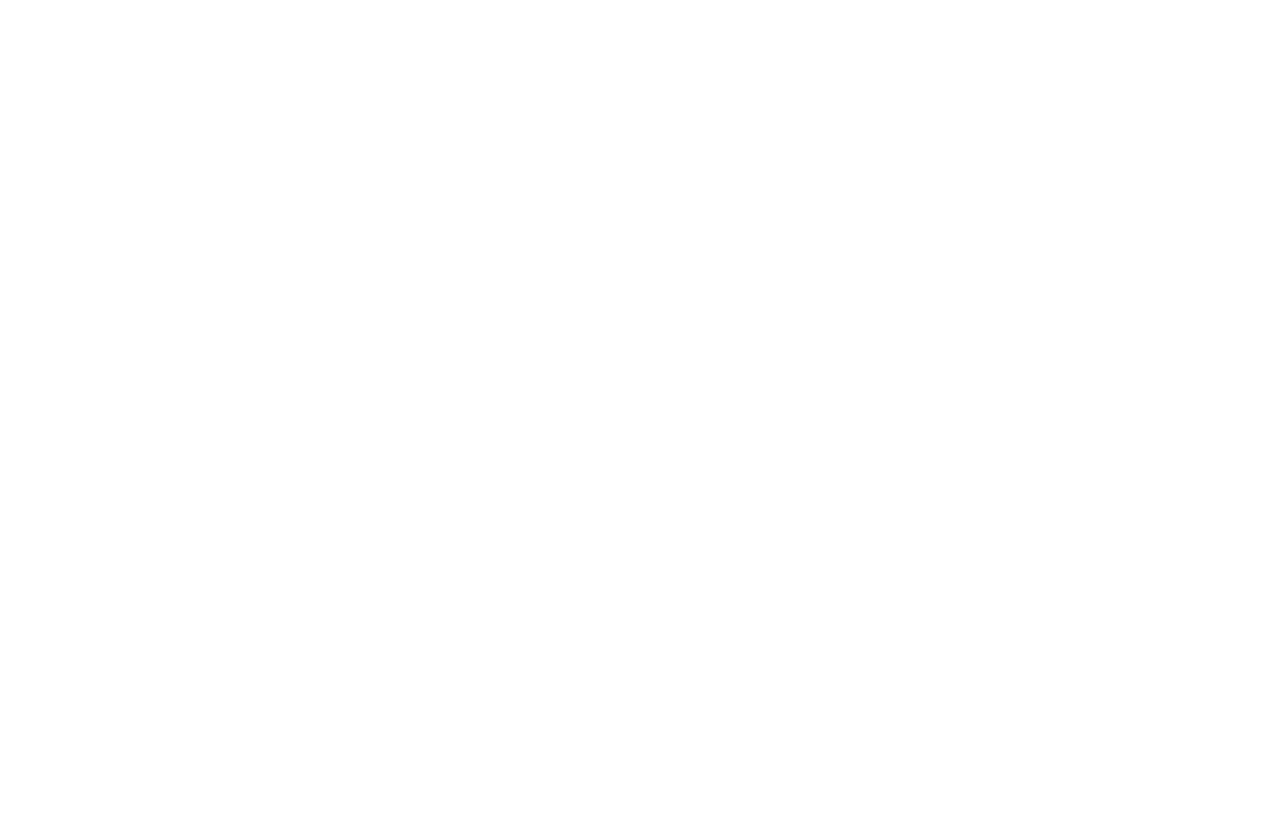
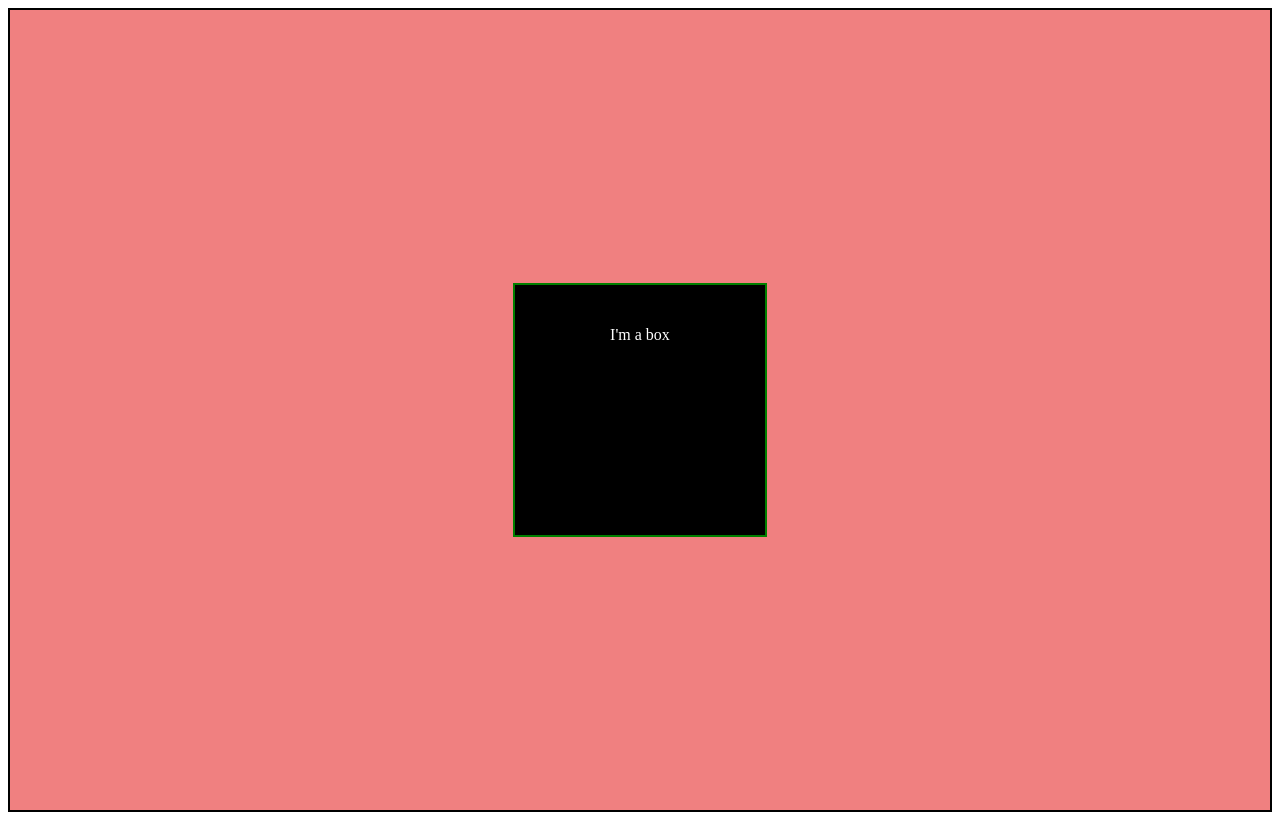
Before and after one commit to akashsky270498/CSS, a plain HTML site: page exs/ex1/index.html in a window 1280 px wide. Drawn offline with Linux system fonts and the light colour scheme.

Commit message:
worked: Center a div both vertically and horizontally using Flexbox

```diff
--- a/exs/ex1/index.html
+++ b/exs/ex1/index.html
@@ -1,11 +1,34 @@
+<!-- Center a div both vertically and horizontally using Flexbox. -->
 <!DOCTYPE html>
 <html lang="en">
-<head>
-    <meta charset="UTF-8">
-    <meta name="viewport" content="width=device-width, initial-scale=1.0">
+  <head>
+    <meta charset="UTF-8" />
+    <meta name="viewport" content="width=device-width, initial-scale=1.0" />
     <title>Ex-1</title>
-</head>
-<body>
+    <style>
+      .container {
+        display: flex;
+        justify-content: center;
+        align-items: center;
+        height: 100vh;
+        border: 2px solid black;
+        background-color: lightcoral;
+      }
 
-</body>
+      .box {
+        width: 250px;
+        height: 250px;
+        border: 2px solid green;
+        line-height: 100px;
+        text-align: center;
+        color: white;
+        background-color: black;
+      }
+    </style>
+  </head>
+  <body>
+    <div class="container">
+      <div class="box">I'm a box</div>
+    </div>
+  </body>
 </html>
```
Also changed, not shown: exs/ex1/style.css (added).
